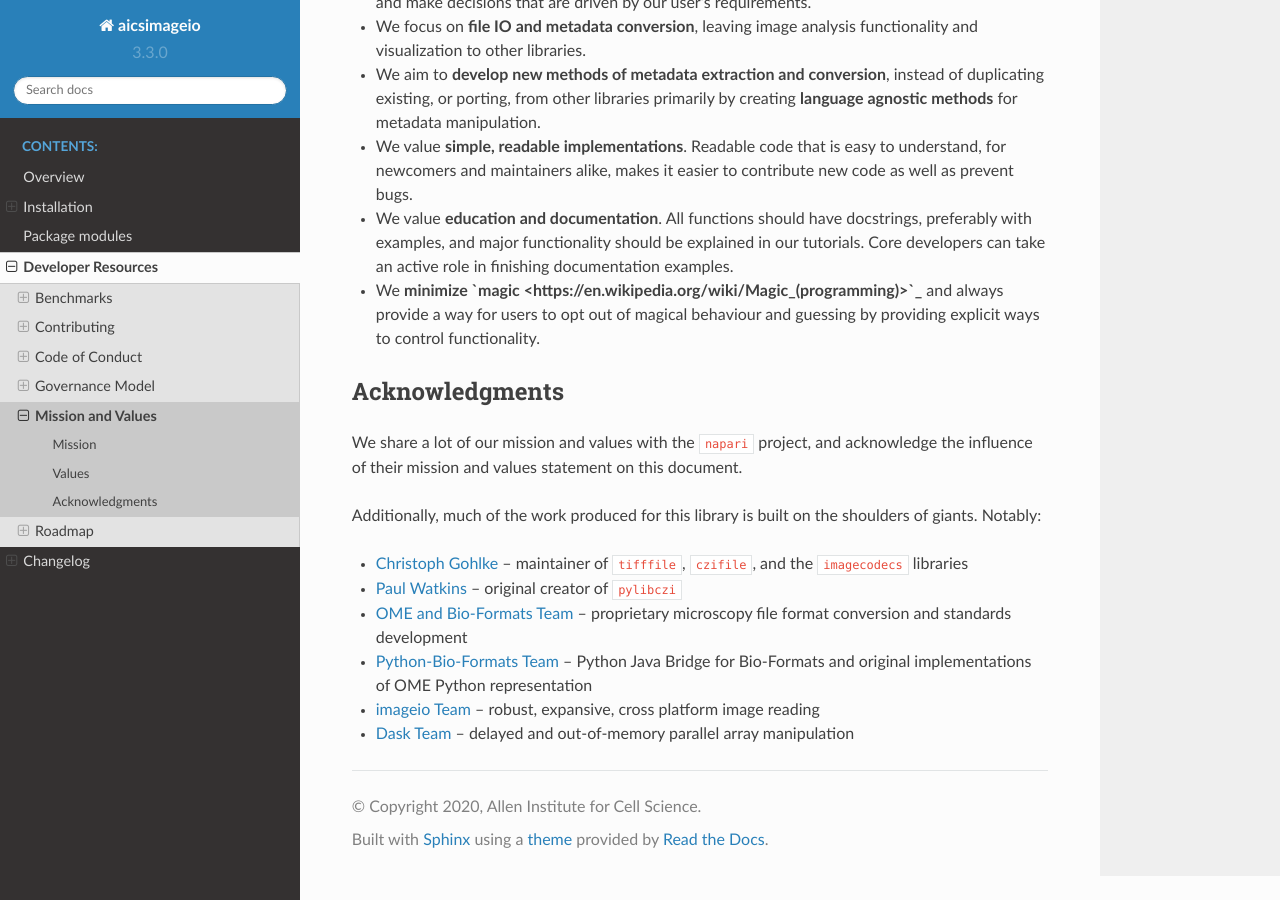
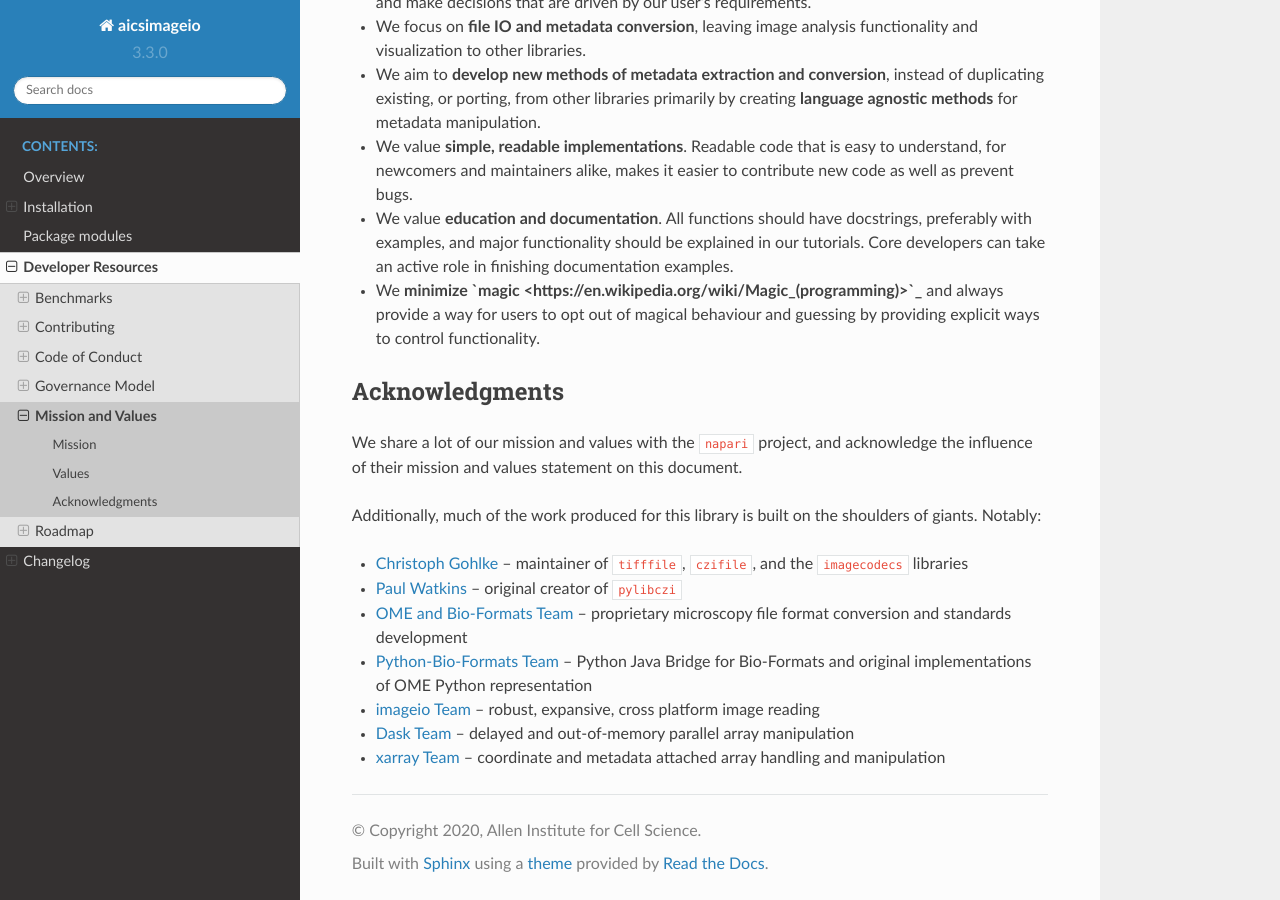
Before and after one commit to AllenCellModeling/aicsimageio, a Sphinx documentation site: the page built from docs/MISSION_AND_VALUES.md, in a window 1280 px wide and 900 px high, scrolled down 1264 px. Built offline with Sphinx 7.4.7 and the Read the Docs theme 2.0.0, drawn with Linux system fonts in a browser that asks for light colours; pages that are not in the unit, such as notebooks, are missing from menus.

Commit message:
Add xarray credit

```diff
--- a/docs/MISSION_AND_VALUES.md
+++ b/docs/MISSION_AND_VALUES.md
@@ -78,3 +78,5 @@ representation
 platform image reading
 * [Dask Team](https://dask.org/) -- delayed and out-of-memory parallel array
 manipulation
+* [xarray Team](https://github.com/pydata/xarray) -- coordinate and metadata attached
+array handling and manipulation
```
